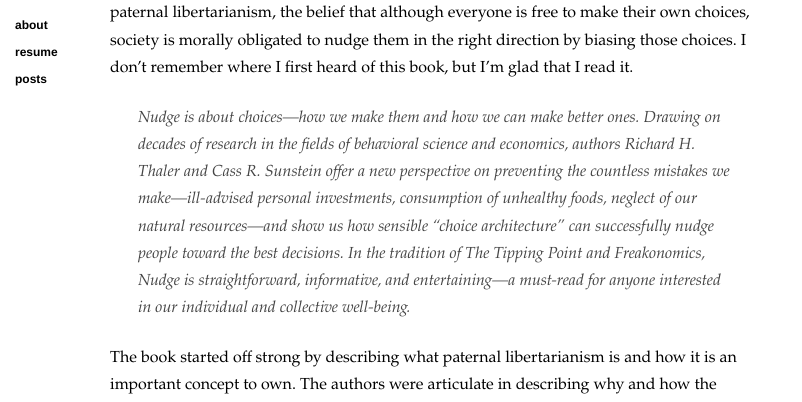
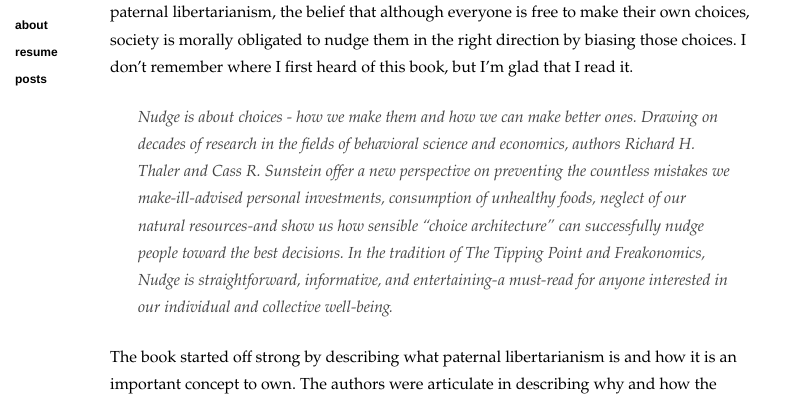
Before and after one commit to ngerakines/ngerakines.me, a Jekyll site: the page built from _posts/2012-09-08-nudge-improving-decisions-about-health-wealth-and-happiness.markdown, in a window 1280 px wide. Shown: the part 180-582 px from the top of the page, without its empty margins (0-802 px from the left). Built offline with Jekyll 4.4.1, drawn with Linux system fonts in a browser that asks for light colours; nearby versions of some CDN libraries; Markdown is read by kramdown in place of the engine named in the settings.

```diff
--- a/_posts/2012-09-08-nudge-improving-decisions-about-health-wealth-and-happiness.markdown
+++ b/_posts/2012-09-08-nudge-improving-decisions-about-health-wealth-and-happiness.markdown
@@ -6,7 +6,7 @@ category: posts
 
 Recently I read the book [Nudge: Improving Decisions About Health, Wealth, and Happiness][1] by Richard H. Thaler and Cass R. Sunstein. This book goes about describing paternal libertarianism, the belief that although everyone is free to make their own choices, society is morally obligated to nudge them in the right direction by biasing those choices. I don't remember where I first heard of this book, but I'm glad that I read it.
 
-> Nudge is about choices—how we make them and how we can make better ones. Drawing on decades of research in the fields of behavioral science and economics, authors Richard H. Thaler and Cass R. Sunstein offer a new perspective on preventing the countless mistakes we make—ill-advised personal investments, consumption of unhealthy foods, neglect of our natural resources—and show us how sensible "choice architecture" can successfully nudge people toward the best decisions. In the tradition of The Tipping Point and Freakonomics, Nudge is straightforward, informative, and entertaining—a must-read for anyone interested in our individual and collective well-being.
+> Nudge is about choices - how we make them and how we can make better ones. Drawing on decades of research in the fields of behavioral science and economics, authors Richard H. Thaler and Cass R. Sunstein offer a new perspective on preventing the countless mistakes we make-ill-advised personal investments, consumption of unhealthy foods, neglect of our natural resources-and show us how sensible "choice architecture" can successfully nudge people toward the best decisions. In the tradition of The Tipping Point and Freakonomics, Nudge is straightforward, informative, and entertaining-a must-read for anyone interested in our individual and collective well-being.
 
 The book started off strong by describing what paternal libertarianism is and how it is an important concept to own. The authors were articulate in describing why and how the concept is relevant and also spent a good bit of time dissecting what paternalism and libertarianism is on their own. I generally agree that people should be "nudged" to make decisions that are best for them and that the act of nudging someone should be transparent. When the nudge isn't transparent, it can be associated with manipulation, which undermines the purpose of the nudge. An underlying message of the book is that totally free markets are dangerous because human individuals are not very good decision makers.
 
--- a/_posts/2012-11-29-dont-break-the-chain-1-0-0-release.markdown
+++ b/_posts/2012-11-29-dont-break-the-chain-1-0-0-release.markdown
@@ -5,7 +5,7 @@ category: posts
 ---
 My first Windows 8 Store App is out!
 
-> *Don’t Break The Chain* is a personal productivity tool that helps you work toward your goals by tracking your streaks of activity toward your goals. With it, you can mark each day that you accomplish a task toward your goal (like reading more or going to the gym) and as you do so, you build up streaks and activity.
+> *Don't Break The Chain* is a personal productivity tool that helps you work toward your goals by tracking your streaks of activity toward your goals. With it, you can mark each day that you accomplish a task toward your goal (like reading more or going to the gym) and as you do so, you build up streaks and activity.
 
 [View In Store][1]
 
```
Also changed, not shown: _posts/2013-05-11-arch-linux.markdown (added, +14 -0 lines).
